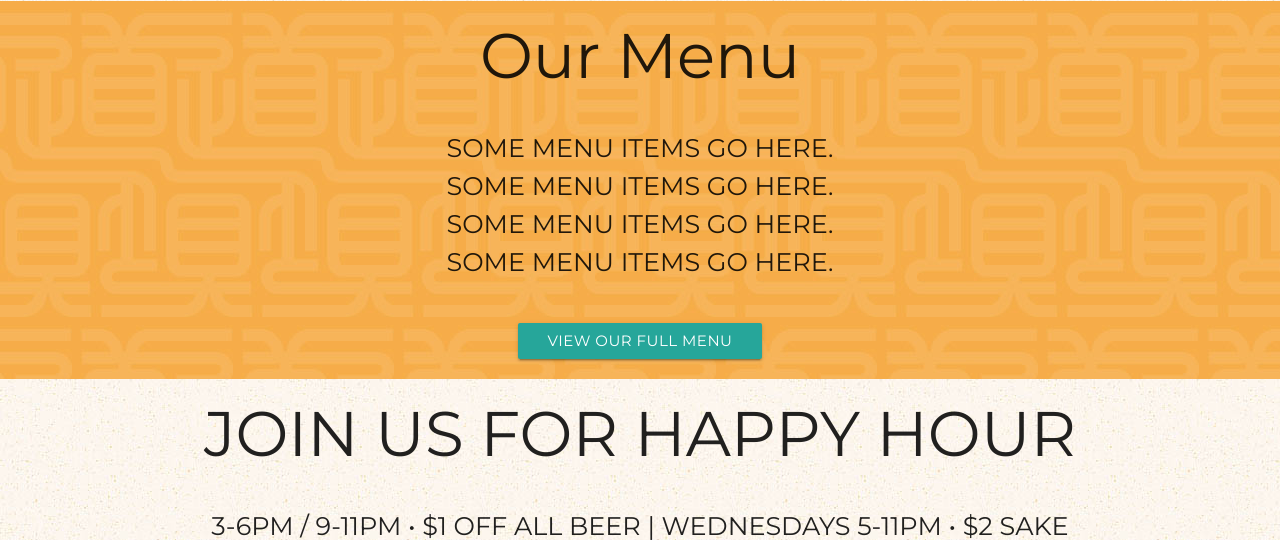
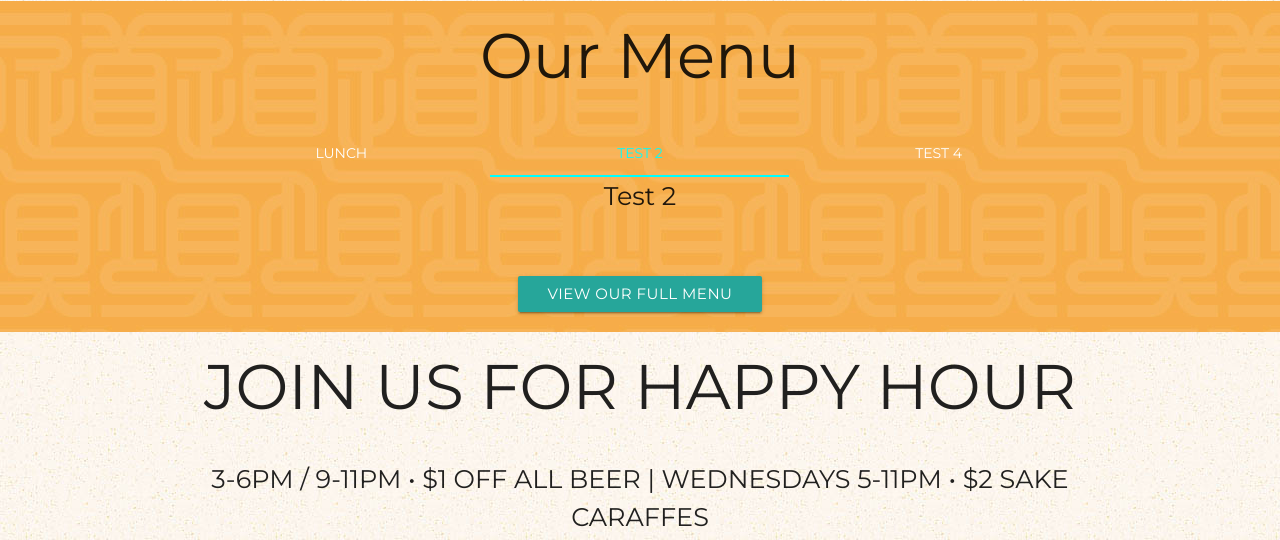
Before and after one commit to EstebanMagallonPerez/jasmineThai, a PHP site: page /mtest.php in a window 1280 px wide. Shown: the part 1183-1723 px from the top of the page. Run offline with PHP 8.4, Linux system fonts and the light colour scheme; some libraries are stand-ins or nearby versions.

Commit message:
Fixed top Nav to be the same style as the reference material, added in the dynamically loaded menu for one section. STILL NEEDS FORMATTING, added jquery, and google icons

```diff
--- a/mtest.php
+++ b/mtest.php
@@ -7,16 +7,19 @@
 		<meta name="description" content="Dank Thai Food">
 		<link rel="icon" href="./logo-amarin-web-iloveimg-cropped.png">
 		<meta name="author" content="Michael Brooks, Esteban Perez">
-		<link rel="stylesheet" href="https://cdnjs.cloudflare.com/ajax/libs/font-awesome/4.7.0/css/font-awesome.min.css" integrity="sha256-eZrrJcwDc/3uDhsdt61sL2oOBY362qM3lon1gyExkL0=" crossorigin="anonymous" />
+		<link href="https://fonts.googleapis.com/icon?family=Material+Icons" rel="stylesheet">
+		<!--<link rel="stylesheet" href="https://cdnjs.cloudflare.com/ajax/libs/font-awesome/4.7.0/css/font-awesome.min.css" integrity="sha256-eZrrJcwDc/3uDhsdt61sL2oOBY362qM3lon1gyExkL0=" crossorigin="anonymous" />-->
 
 		<!-- Compiled and minified CSS -->
 		<link rel="stylesheet" href="https://cdnjs.cloudflare.com/ajax/libs/materialize/0.100.2/css/materialize.min.css">
 		<!-- Compiled and minified JavaScript -->
+		<script type="text/javascript" src="https://code.jquery.com/jquery-3.2.1.min.js"></script>
 		<script src="https://cdnjs.cloudflare.com/ajax/libs/materialize/0.100.2/js/materialize.min.js"></script>
 		<link href="https://fonts.googleapis.com/css?family=Montserrat" rel="stylesheet">
 		<link rel="stylesheet" href="./css/style.css">
 	</head>
 	<style>
+		/*
 		.tabs .tab a{
 		font-size: 1.8rem;
 		font-weight:700;
@@ -26,25 +29,39 @@
 		transition: color .3s;
 		color:aqua;
 		background-color:transparent;
+		}*/
+		.tabs
+		{
+			background: transparent;
+		}
+		.tabs .tab a
+		{
+			color: white;
+		}
+		.tabs .tab a.active,.tabs .tab a:hover
+		{
+			color: aqua;
+		}
+		.tabs .indicator
+		{
+			background-color: aqua;
 		}
 	</style>
 	<body>
 		<nav>
-			<div class="container">
-				<a href="./index.php" class="brand-logo"><img src="./logo-amarin-web-iloveimg-cropped.png" alt="Amarin Logo"></a>
-				<ul id="nav-mobile" class="right hide-on-med-and-down">
+			<div class="nav-wrapper">
+				<a href="#" data-activates="mobile-demo" class="button-collapse"><i class="material-icons">menu</i></a>
+				<ul class="brand-logo center hide-on-med-and-down">
+					<li><a href="#!"><img src="./logo-amarin-web-iloveimg-cropped.png" alt="Amarin Logo"></a></li>
+					<li><a href="menu.php">Menu</a></li>
+					<li><a href="about.php">About</a></li>
+				</ul>
+				<ul class="side-nav" id="mobile-demo">
 					<li><a href="menu.php">Menu</a></li>
 					<li><a href="about.php">About</a></li>
 				</ul>
 			</div>
-			<div class="nav-content">
-				<ul class="tabs tabs-transparent">
-					<li class="tab"><a href="menu.php">Menu</a></li>
-					<li class="tab"><a href="about.php">About</a></li>
-				</ul>
-			</div>
 		</nav>
-
 		<div class="jumbotron">
 			<div style="margin-top:30vh;">
 				<div class="container">
@@ -67,10 +84,18 @@
 			<div class="container center">
 				<h1 style="margin:0;">Our Menu</h1>
 				<br>
-				<p style="margin:0;">SOME MENU ITEMS GO HERE.</p>
-				<p style="margin:0;">SOME MENU ITEMS GO HERE.</p>
-				<p style="margin:0;">SOME MENU ITEMS GO HERE.</p>
-				<p style="margin:0;">SOME MENU ITEMS GO HERE.</p>
+				<div class="row">
+					<div class="col s12">
+						<ul class="tabs">
+							<li class="tab col s4"><a href="#lunch">Lunch</a></li>
+							<li class="tab col s4"><a class="active" href="#test2">Test 2</a></li>
+							<li class="tab col s4"><a href="#test4">Test 4</a></li>
+						</ul>
+					</div>
+					<div id="lunch" class="col s12">Test 1</div>
+					<div id="test2" class="col s12">Test 2</div>
+					<div id="test4" class="col s12">Test 4</div>
+				</div>
 				<br>
 				<a class="waves-effect waves-light btn center">View Our Full Menu</a>
 			</div>
@@ -149,5 +174,10 @@
 				</div>
 			</div>
 		</footer>
+		<script src="./js/script.js"></script>
+		<script>
+			menu.load("lunch","lunch");
+			$(".button-collapse").sideNav();
+		</script>
 	</body>
 </html>
```
Lines whose indentation alone changed are shown as unchanged.
